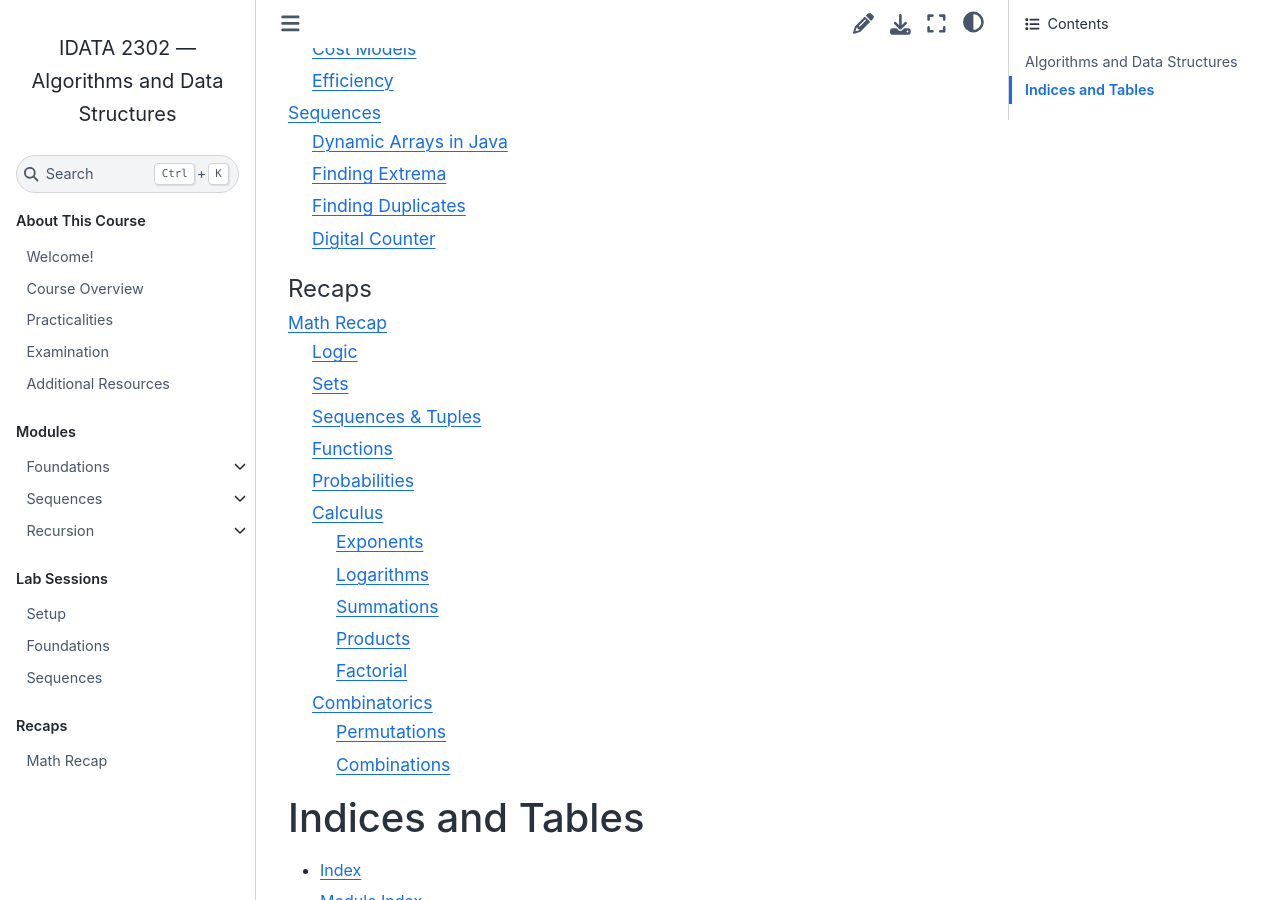
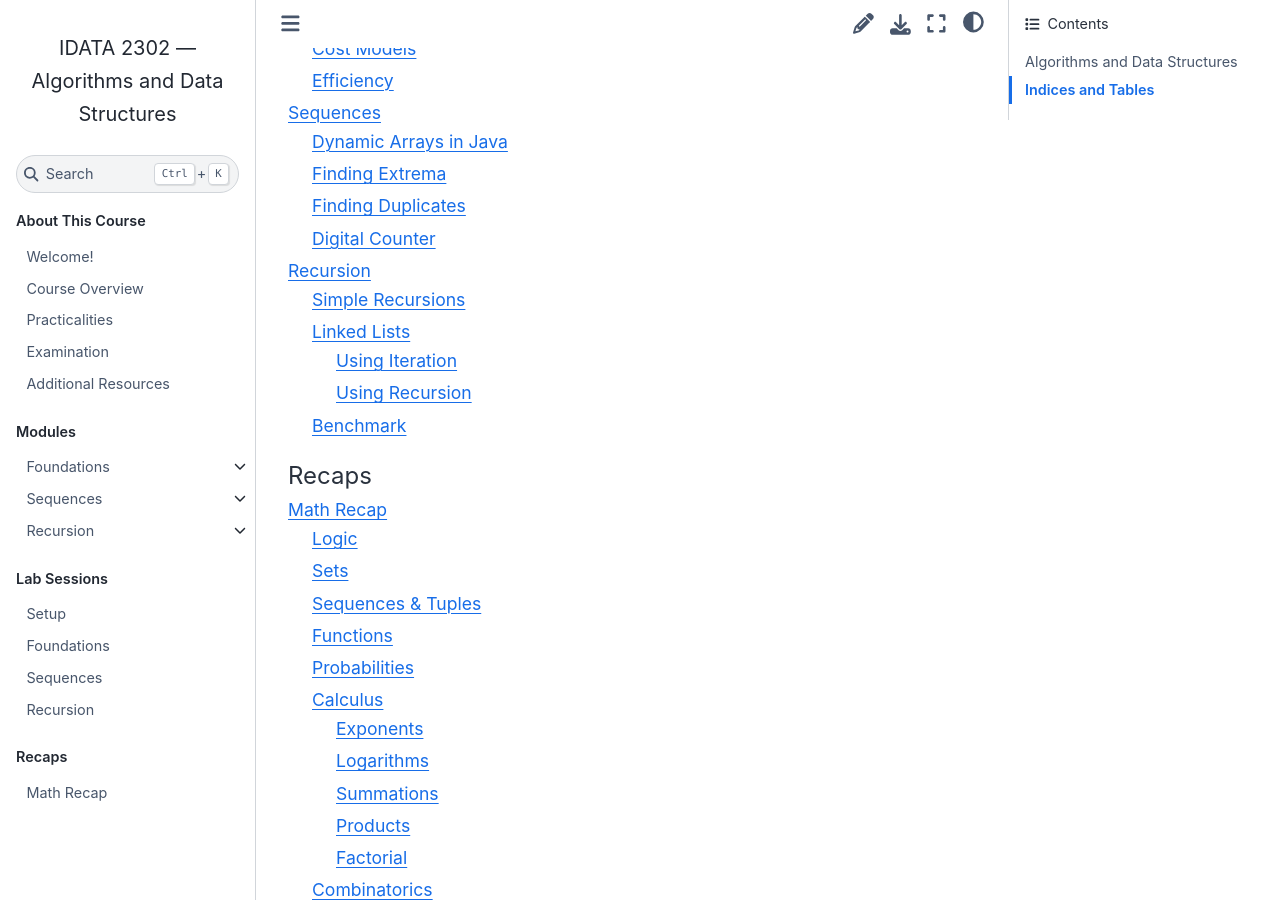
Before and after one commit to fchauvel/ntnu-idata2302-website, a Sphinx documentation site: the page built from source/index.rst, in a window 1280 px wide and 900 px high, scrolled down 3440 px. Built offline with Sphinx 7.4.7 and the Sphinx Book theme 1.1.4, drawn with Linux system fonts in a browser that asks for light colours; some of the changed lines change nothing that is shown.

Commit message:
content: Add lab session about Recursion

```diff
--- a/source/index.rst
+++ b/source/index.rst
@@ -31,6 +31,7 @@
    labs/setup
    labs/foundations
    labs/sequences
+   labs/recursion
 
 .. toctree::
    :caption: Recaps
--- /dev/null
+++ b/source/labs/recursion.rst
@@ -0,0 +1,559 @@
+=========
+Recursion
+=========
+
+:Module: Recursion
+:Git Repository: `Lab 03---Recursions <https://github.com/fchauvel/aldast-lab03>`_
+:Objectives:
+   - Play with the concept of recursion
+   - Implement a linked list in Java
+
+
+Simple Recursions
+=================
+
+We start this lab session with a few small recursive algorithms. Each of
+them can be written either using iteration of recursion, but we focus
+here on recursive solutions.
+
+.. exercise::
+   :label: lab/recursion/power
+   :nonumber:
+
+   Write a program that raises a given value :math:`v` to a given
+   positive exponent :math:`e`. Formally, the task is to write a
+   function :math:`\mathit{power}(v, e) = v^e`.
+
+   #. Identify the base and the recursive cases.
+
+   #. Look at the file ``WarmUp.java``, and complete the method named
+      ``power``, using recursion.
+
+   #. You can use the ``PowerTest.java`` to test your solution.
+
+.. solution:: lab/recursion/power
+   :class: dropdown
+
+   We can define the power function as the following recurrence:
+
+   .. math::
+
+      \mathit{power}(v, e) = \begin{cases}
+            1 & \textrm{if } e = 0 \\
+            v * \mathit{power}(v, e-1) & \textrm{otherwise}
+      \end{cases}
+
+   We can convert this recurrence as a Java program, as is:
+
+   .. code:: java
+
+          public static int power(int value, int exponent) {
+            if (exponent < 0)
+               throw new IllegalArgumentException("Negative exponent!");
+            if (exponent == 0) return 1;
+            return value * power(value, exponent-1);
+          }
+
+.. exercise::
+   :label: lab/recursion/sum-array
+   :nonumber:
+
+   Write a program that sums up all the values contained in the given
+   array. Use recursion.
+
+   #. Identify the base and the recursive cases.
+
+   #. Look at the file ``WarmUp.java``, and complete the method named
+      ``sum``, using recursion.
+
+   #. You can use the ``ArraySumTest.java`` to test your solution.
+
+.. solution:: lab/recursion/sum-array
+   :class: dropdown
+
+   To use recursion, I define the sum of the element of the array as
+   being the value in the first cell, to which I add the sum of the
+   remainder of the array. I implement this recursion in a separate
+   method as follows:
+
+   .. code:: java
+
+          public static int sum(int[] array) {
+            if (array == null)
+               throw new IllegalArgumentException("Cannot sum an null!");
+            return doSum(array, 0);
+          }
+
+          private static int doSum(int[] array, int start) {
+            if (start >= array.length) {
+              return 0;
+            }
+            return array[start] + doSum(array, start+1);
+          }
+
+.. exercise::
+   :label: labs/recursion/palindromes
+   :nonumber:
+
+   We now turn to palindromes, that is, words that are symmetrical such
+   as “kayak”, “madam” or “level”. Write a recursive procedure that
+   checks if a given word is indeed a palindrome.
+
+   #. Identify the base and the recursive cases.
+
+   #. Look at the file ``WarmUp.java``, and complete the method named
+      ``isPalindrome``, using recursion.
+
+   #. You can use the ``PalindromeTest.java`` to test your solution.
+
+.. solution:: labs/recursion/palindromes
+   :class: dropdown
+
+   To check if a word is a palindrome, we check if its first character
+   matches its last one. If that holds, we recurse and go check the
+   remaining characters, that is, the original word minus the first and
+   last characters. This gives us the following recursive procedure:
+
+   .. code:: java
+
+          public static boolean isPalindrome(String text) {
+            return checkFrom(text, 0);
+          }
+
+          private static boolean checkFrom(String text, int index) {
+            if (index >= text.length() / 2) return true;
+            return text.charAt(index) == text.charAt(text.length()-index-1)
+                   && checkPalindromeFrom(text, index+1);
+          }
+
+.. exercise::
+   :label: labs/recursion/base-conversion
+   :nonumber:
+
+   Write a recursive procedure that converts a given number into a
+   different base. The base of a number denotes the number of symbols
+   used. For instance, in base 2, we only use two symbols
+   :math:`\{0,1\}`, and for instance 10 (in base 10) is written ’1010’.
+   Similarly, 5 in base 10 becomes ’12’ in base 3. We can verify that
+   :math:`(1 \times 3^1) + (2 \times 3^0) = 5`.
+
+   #. Identify the base and the recursive cases.
+
+   #. Look at the file ``WarmUp.java``, and complete the method named
+      ``toBase``, using recursion.
+
+   #. You can use the ``BaseConversionTest.java`` to test your solution.
+
+.. solution:: labs/recursion/base-conversion
+   :class: dropdown
+
+   One way to convert a given number into another base is to identify
+   the first digit (the rightmost one) by dividing it by the desired
+   base. This gives us a quotient and a remainder. We can map the
+   remainder to a symbol using a static array, which we append to the
+   quotient converted to the same base. That gives us the following Java
+   program:
+
+   .. code:: java
+
+          public static String toBase(int number, int base) {
+            if (number < base)
+               return SYMBOLS[number];
+            return toBase(number/base, base) + SYMBOLS[number%base];
+          }
+
+Linked Lists
+============
+
+We continue by implementing the sequence ADT as a singly linked
+list. We implemented the same sequence ADT using arrays in
+:doc:`Lecture 2.2 <sequences/arrays>`.
+
+.. code:: java
+
+   public abstract class Sequence<T> {
+       int length();
+       T get(int index) throws InvalidIndex;
+       void set(int index, T item) throws InvalidIndex;
+       void insert(int index, T item) throws InvalidIndex;
+       void remove(int index) throws InvalidIndex;
+       int search(T item);
+       boolean isEmpty();
+   }
+
+In this lab session, we will contrast two implementations: One using
+iteration, and one using recursion.
+
+Using Iteration
+---------------
+
+We start with the iterative implementation, which is often more
+“natural”. Figure `1 <#fig:iterative>`__ shows one way to implement the
+``Sequence``. The ``IterativeList`` class may contain a ``Node``, which,
+in turn, may refer to another ``Node``, and so on and so forth. The list
+is thus formed by “linked” nodes. You will find this design in
+``IterativeList.java``.
+
+.. container:: float
+   :name: fig:iterative
+
+   .. container:: center
+
+      |image1|
+
+.. exercise::
+   :label: labs/recursion/linked-list/insert
+   :nonumber:
+
+   Implement the insert method using a loop. As we saw during the
+   lectures, you will the ``getNode`` method, that finds the i\
+   :sup:`th` node.
+
+   #. Implement the ``getNode`` method.
+
+   #. Implement the ``insert`` method.
+
+   #. The test cases from ``IterativeListTest.java`` can help you find
+      issues in your algorithm.
+
+.. solution:: labs/recursion/linked-list/insert
+   :class: dropdown
+
+   To insert at a given position I distinguish between two cases:
+   Insertion in front, and insertion further into the list. To insert in
+   front, I first create an initial node and set the ``head`` field with
+   it. To insert further, I have to first find the node that precedes
+   the insertion point, create a new node that contains the given item,
+   attach it to the next node, and set the next of previous node with my
+   new node. The code below summarizes this approach:
+
+   .. code:: java
+
+          @Override
+          public void insert(int index, T item) throws InvalidIndex {
+            if (index == 1) {
+              head = new INode(item, head);
+
+            } else {
+              var previous = getNode(index-1);
+              previous.next = new INode(item, previous.next);
+
+            }
+          }
+
+          private INode<T> getNode(int index) throws InvalidIndex {
+            if (index < 1) throw new InvalidIndex(index);
+            int counter = 0;
+            var currentNode = head;
+            while (currentNode != null) {
+              counter++;
+              if (counter == index) return currentNode;
+              currentNode = currentNode.next;
+            }
+            throw new InvalidIndex(index);
+          }
+
+.. exercise::
+   :label: labs/recursion/insertion/runtime
+   :nonumber:
+
+   In the worst case, how many comparisons does your algorithm requires?
+   What is the order of growth? Argue.
+
+   #. What is the worst case scenario for the insertion?
+
+   #. How many comparisons take place in the worst case (a frequency
+      table may help you).
+
+   #. Argue for an order of growth
+
+.. solution:: labs/recursion/insertion/runtime
+   :class: dropdown
+
+   To insert we need to traverse the list up to the insertion point.
+   This is the main body of work, and the problem size is therefore the
+   length of the given list (denoted by :math:`\ell`).
+
+   In the worst case, we are inserting at the very end of the list, and
+   in this case the work is maximum, because we have to traverse the
+   whole list.
+
+   To count the comparisons (see
+   Question `[Q:iterative-insert] <#Q:iterative-insert>`__), we have to
+   count the number of comparisons that take place when we invoke the
+   ``getNode`` method. This operation contains a loop, which contains a
+   conditional. The loop condition is evaluated :math:`\ell+1` times,
+   and the inner conditional, :math:`\ell` times. That gives us a total
+   of :math:`2\ell+1`. My ``insert`` method makes one comparison before
+   it invokes the ``getNode`` method, so that gives us a total of
+   :math:`2\ell+2` comparisons, in the worst case.
+
+   Without detailing the proof, we see that this worst case is linear.
+
+.. exercise::
+   :label: labs/recursion/insertion/memory
+   :nonumber:
+
+   In the worst case, how much memory does your solution requires?
+
+.. solution:: labs/recursion/insertion/memory
+   :class: dropdown
+
+   Estimating the memory (i.e., the space) requires counting the
+   variables created by the algorithm. As we did while counting
+   comparisons, we have to also look at the ``getNode`` method, since it
+   does most of the “heavy lifting” here.
+
+   The method ``getNode`` creates two variables in all cases. For the
+   ``insert`` method, we have to understand both cases to see which one
+   is the worst. If we insert in front, we have to allocate a new
+   ``Node`` object, which has two fields, so that is, two pieces of
+   memory. Otherwise, to insert further in the list we still have to
+   allocate a node, but we also need to invoke the ``getMethod`` that
+   declares two variables. That is 4 cells in total.
+
+   Overall, we see that this is constant, because it does not depends on
+   the problem size, which is the length of the list.
+
+Using Recursion
+---------------
+
+We now turn towards a recursive implementation of the linked list. The
+class ``INode`` we used for our iterative implementation is a recursive
+type: It references itself. In this section, we explore an alternative
+design that makes the most of this inherent recursive structure. As
+shown in Figure `2 <#fig:recursive>`__, we created two classes. The
+class ``RNode`` represents a item followed by a list, whereas the class
+``Empty`` represents the empty list. Both implements the
+``List`` interface. A list is thus either a node followed by another
+list, or an empty list. You will find this design in the file
+``RecursiveList.java``
+
+.. container:: float
+   :name: fig:recursive
+
+   .. container:: center
+
+      |image2|
+
+Consider for example the ``length()`` method, whose code appears below.
+Recursively, the length of a list is one for the first element, plus the
+length of the rest. The ``Empty`` class only handles the *base case*
+when the list is empty. The class ``Node`` implements the *recursive
+case*. None of them uses loops and both are short statements. This is
+typical from recursive algorithms.
+
+.. code:: java
+
+     class RNode<T> implements List<T> {
+
+       @Override
+       public int length() {
+          return 1 + next.length();
+       }
+
+     }
+
+     class Empty<T> {
+
+       @Override
+       public int length () { return 0; }
+
+     }
+
+.. exercise::
+   :label: labs/recursion/linked-list/recursive/insert
+   :nonumber:
+
+   By taking inspiration on the length method, implement the ``insert``
+   operation in a recursive manner. Here are some steps to guide you.
+
+   #. Can you identify self-similar sub problems. The structure of the
+      linked list may help you.
+
+   #. What are the base cases?
+
+   #. What are the recursive cases?
+
+.. solution::
+   :class: dropdown
+
+   As a recursive data type, a linked list is either an empty list, or
+   an item followed by another list. To insert in a list, we either have
+   to modify the first element or insert into the “rest”, which is
+   another list, but shorter. I see the following cases:
+
+   #. The given index is smaller than 1, so we raise an error
+
+   #. The given index is 1, we create a new node, with the given item
+      and the current list as next.
+
+   #. When the index is greater than one, there are two alternatives:
+
+      #. The list is empty, so we raise an error.
+
+      #. The list is a node and we delegate the insertion to the next
+         list, but with a smaller index. This is the recursive case.
+
+   The recursive case occurs when the list is not empty and the given
+   index is greater than one. In that case, we delegate the insertion to
+   the next list, but we decrease the index.
+
+   The following piece of code gives illustrates this idea:
+
+   .. code:: java
+
+          public class Node<T> implements List<T> {
+
+            @Override
+            public List<T> insert(int index, T item) throws InvalidIndex {
+              if (index < 1) throw new InvalidIndex(index);
+              if (index == 1) return new Node(item, this);
+              next = next.insert(index-1, item);
+              return this;
+            }
+
+          }
+
+          class Empty<T> implements List<T> {
+
+            @Override
+            public List<T> insert (int index, T item) throws InvalidIndex {
+              if (index == 1) return new Node(item, this);
+              throw new InvalidIndex(index);
+            }
+
+          }
+
+
+.. exercise::
+   :label: labs/recursion/linked-list/recursive/comparisons
+   :nonumber:
+
+   In worst case, how many comparisons will your recursive insertion
+   takes?
+
+   #. Try to abstract the algorithm (for example in pseudo code) from
+      the Java code.
+
+   #. Write down the number of comparisons as a recurrence relation.
+
+   #. Solve this recurrence.
+
+.. solution:: labs/recursion/linked-list/recursive/comparisons
+   :class: dropdown
+
+   One challenge when working with actual source code, is that the
+   algorithm is obscured by the technicalities. Here, the use of
+   inheritance spread our algorithm over two methods.
+   Figure `[alg:insert] <#alg:insert>`__ shows the general principle.
+
+   We can thus count the comparisons, and formalize the number of
+   comparison for a sequence of length :math:`n` by a recurrence
+   :math:`F(n,i)` as follows:
+
+   .. math::
+
+      F(n, i) = \begin{cases}
+            1 & \textrm{if } i < 1 \\
+            2 & \textrm{if } i = 1 \\
+            3 & \textrm{if } n = 0 \\
+            3 + F(n-1, i-1) & \textrm{otherwise}
+            \end{cases}
+
+   In our case, we are looking at the worst case, which is the last one,
+   that is, when we insert at the end of the list. In that case, we know
+   that :math:`i = n+1`.
+
+   A simple strategy to solve such recurrences is to expand a few
+   examples. Consider for instance :math:`n = 6`.
+
+   .. math::
+
+            F(6, 7) & = 3 + F(5, 6) \\
+                    & = 3 + 3 + F(4, 5) \\
+                    & = 3 + 3 + 3 + F(3, 4) \\
+                    & = \underbrace{3 + 3 + \ldots + 3}_{\textrm{6 times}} + F(0, 1) \\
+                    & = 3\times 6 + 2;
+
+   We can see the general pattern is :math:`F(n,n+1)= 3n + 2`.
+
+.. exercise::
+   :label: labs/recursion/list/recursive/insert/memory
+   :nonumber:
+
+   In the worst case, how much memory will it takes? Remember to account
+   for the call stack.
+
+.. solution:: labs/recursion/list/recursive/insert/memory
+   :class: dropdown
+
+   Just as we did for counting comparisons, we have to count the pieces
+   of memory that are allocated. That gives us the following recurrence
+   relationship:
+
+   .. math::
+
+      S(n, i) = \begin{cases}
+            3 & \textrm{if } i > 1 \land n > 0 \\
+            0 & \textrm{otherwise}
+          \end{cases}
+
+   By solving this recurrence, we obtain :math:`S(n, i) = 3n;`, which is
+   linear. By contrast with the iterative approach, a recursive
+   algorithm consumes memory on each call.
+
+Benchmark
+=========
+
+Let see now is theory matches practice. To get some concrete evidence,
+we will try to insert items in both an ``IterativeList`` and in a
+``RecursiveList``. Take a look at the file ``Benchmark.java``, which
+implements the above scenario.
+
+.. exercise::
+   :label: labs/recursion/benchmark/run
+   :nonumber:
+
+   Run the benchmark on your machine. What result do you get. To run the
+   benchmark, you can use the command:
+
+   .. code:: shell
+
+          $ java -cp target/lab03-0.1-SNAPSHOT.jar \
+                     no.ntnu.idata2302.lab03.Benchmark
+
+.. solution:: labs/recursion/benchmark/run
+   :class: dropdown
+
+   On my machine, I obtain the following:
+
+   .. code:: shell
+
+          $ java -cp target/lab03-0.1-SNAPSHOT.jar \
+                     no.ntnu.idata2302.lab03.Benchmark
+          Iterative List: 100000 item(s) inserted.
+          Recursive List: 23723 item(s) inserted. (error)
+
+.. exercise::
+   :label: labs/recursion/benchmark/why
+   :nonumber:
+
+   Why do you think happen to ``RecursiveList``? Why is it
+   underperforming?
+
+.. solution:: labs/recursion/benchmark/why
+   :class: dropdown
+
+   Most languages and OS limit the size of the call stack, so that it
+   cannot grow indefinitely. Looking at the code of the benchmark, we
+   are actually catching a ``StackOverflowError`` which, in Java,
+   indicates that the program has used all the memory allowed for the
+   call stack. That is often the main problem of recursive algorithms:
+   They consume more memory. We will see further in the course, method
+   to avoid that in some cases.
+
+.. |image1| image:: images/iterative.pdf
+   :width: 65.0%
+.. |image2| image:: images/recursive.pdf
+   :width: 75.0%
```
